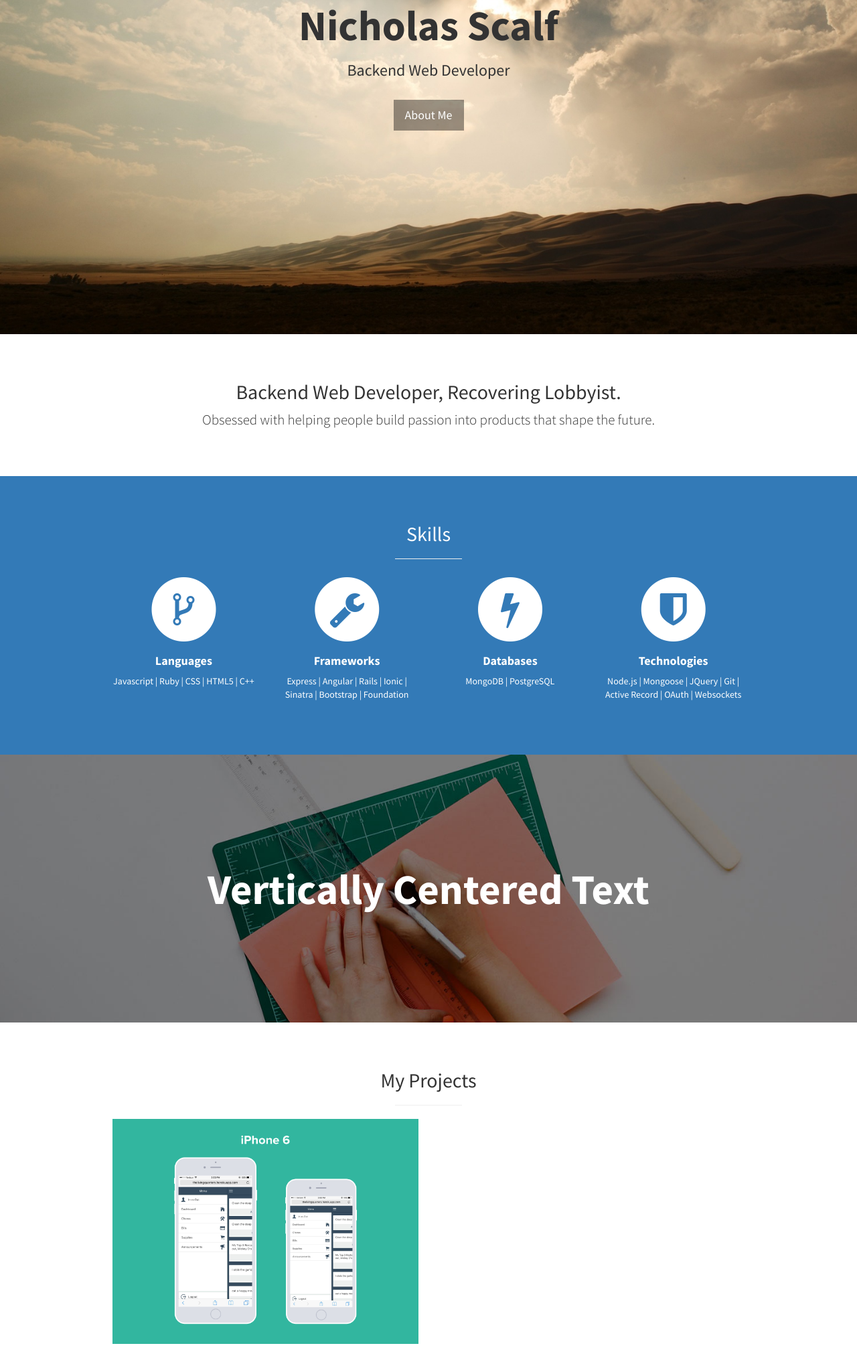
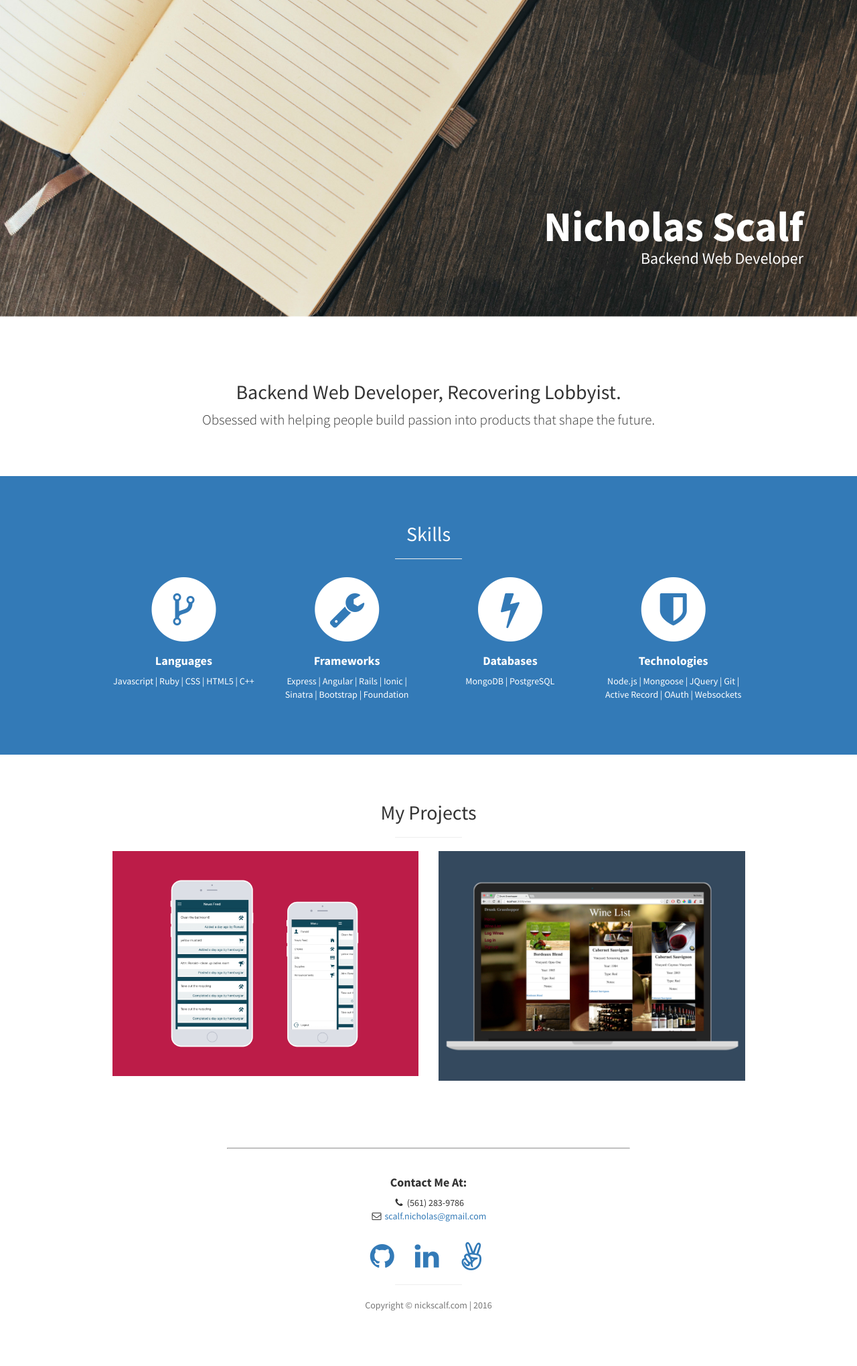
Before and after one commit to nscalf561/portfolio, a plain HTML site: page index.html in a window 1280 px wide. Shown: the part 301-2341 px from the top of the page at 67% size. After the commit the page ends 2280 px from the top, so only its background shows below. Drawn offline with Linux system fonts and the light colour scheme.

Commit message:
finalizes basic portfolio

```diff
--- a/css/stylish-portfolio.css
+++ b/css/stylish-portfolio.css
@@ -18,15 +18,21 @@ body {
 
 .text-vertical-center {
 	display: table-cell;
-    text-align: center;
-    vertical-align: middle;
+	text-align: right;
+	vertical-align: bottom;
+	color:white;
+	margin: 40px;
 }
 
 .text-vertical-center h1 {
-    margin: 0;
+	margin: 80px 80px 0 80px;
 	padding: 0;
 	font-size: 4.5em;
 	font-weight: 700;
+}
+
+.text-vertical-center h3 {
+	margin: 0 80px 80px 80px;
 }
 
 /* Custom Button Styles */
@@ -61,6 +67,13 @@ body {
 
 hr.small {
 	max-width: 100px;
+}
+
+hr.med {
+	max-width: 600px;
+	display: block;
+	border-style: inset;
+	border-width: 1px;
 }
 
 /* Side Menu */
@@ -155,11 +168,24 @@ hr.small {
 	position: relative;
 	width: 100%;
 	height: 100%;
-    background: url(../img/bg.jpg) no-repeat center center scroll;
+	background: url(../img/notebook.jpeg) no-repeat center center scroll;
 	-webkit-background-size: cover;
 	-moz-background-size: cover;
 	background-size: cover;
 	-o-background-size: cover;
+}
+
+#nameInTop, #titleInTop {
+	color: white;
+	text-align: right !important;
+	vertical-align: bottom !important;
+}
+
+#nameInTop h1 {
+	margin: 0;
+	padding: 0;
+	font-size: 4.5em;
+	font-weight: 700;
 }
 
 /* About */
@@ -225,6 +251,11 @@ hr.small {
 	max-height: 333px;
 }
 
+#drunken-grasshopper {
+	max-width: 500px;
+	max-height: 333px;
+}
+
 /* Map */
 
 .map {
@@ -240,5 +271,5 @@ hr.small {
 /* Footer */
 
 footer {
-    padding: 100px 0;
+	padding: 10px 0;
 }
--- a/index.html
+++ b/index.html
@@ -46,9 +46,9 @@
 			<li>
 				<a href="#about" onclick = $("#menu-close").click(); >About</a>
 			</li>
-<!--             <li>
-				<a href="#services" onclick = $("#menu-close").click(); >Services</a>
-			</li> -->
+            <li>
+				<a href="#skills" onclick = $("#menu-close").click(); >Skills</a>
+			</li>
 			<li>
 				<a href="#portfolio" onclick = $("#menu-close").click(); >Portfolio</a>
 			</li>
@@ -61,10 +61,10 @@
 	<!-- Header -->
 	<header id="top" class="header">
 		<div class="text-vertical-center">
-			<h1>Nicholas Scalf</h1>
-			<h3>Backend Web Developer</h3>
+			<h1 id="nameInTop">Nicholas Scalf</h1>
+			<h3 id="titleInTop">Backend Web Developer</h3>
 			<br>
-			<a href="#about" class="btn btn-dark btn-lg">About Me</a>
+			<!-- <a href="#about"  class="btn btn-dark btn-lg">About Me</a> -->
 		</div>
 	</header>
 
@@ -84,7 +84,7 @@
 
 	<!-- Services -->
 	<!-- The circle icons use Font Awesome's stacked icon classes. For more information, visit http://fontawesome.io/examples/ -->
-	<section id="services" class="services bg-primary">
+	<section id="skills" class="services bg-primary">
 		<div class="container">
 			<div class="row text-center">
 				<div class="col-lg-10 col-lg-offset-1">
@@ -151,12 +151,12 @@
 	</section>
 
 	<!-- Callout -->
-	<aside class="callout">
+<!-- 	<aside class="callout">
 		<div class="text-vertical-center">
 			<h1>Vertically Centered Text</h1>
 		</div>
 	</aside>
-
+ -->
 	<!-- Portfolio -->
 	<section id="portfolio" class="portfolio">
 		<div class="container">
@@ -168,18 +168,18 @@
 						<div class="col-md-6">
 							<div class="portfolio-item">
 								<a href="http://thelivingquarters.herokuapp.com/">
-									<img class="img-portfolio img-responsive" src="./img/iphone6-living-quarters.jpg">
+									<img class="img-portfolio img-responsive" src="./img/iphone6-living-quarters.png">
+								</a>
+							</div>
+						</div>
+						<div class="col-md-6">
+							<div class="portfolio-item">
+								<a href="http://drunken-grasshopper.herokuapp.com/">
+									<img class="img-portfolio img-responsive"  src="./img/drunken-grasshopper.jpg">
 								</a>
 							</div>
 						</div>
 						<!-- <div class="col-md-6">
-							<div class="portfolio-item">
-								<a href="#">
-									<img class="img-portfolio img-responsive" id="living-quarters" src="img/portfolio-2.jpg">
-								</a>
-							</div>
-						</div>
-						<div class="col-md-6">
 							<div class="portfolio-item">
 								<a href="#">
 									<img class="img-portfolio img-responsive" src="img/portfolio-3.jpg">
@@ -205,7 +205,7 @@
 	</section>
 
 	<!-- Call to Action -->
-	<aside class="call-to-action bg-primary">
+<!-- 	<aside class="call-to-action bg-primary">
 		<div class="container">
 			<div class="row">
 				<div class="col-lg-12 text-center">
@@ -215,7 +215,7 @@
 				</div>
 			</div>
 		</div>
-	</aside>
+	</aside> -->
 
 	<!-- Map -->
 <!--     <section id="contact" class="map">
@@ -228,8 +228,9 @@
 	</section> -->
 
 	<!-- Footer -->
+	<hr class="med">
 	<footer>
-		<div class="container">
+		<div class="container" id="contact">
 			<div class="row">
 				<div class="col-lg-10 col-lg-offset-1 text-center">
 					<h4><strong>Contact Me At:</strong>
@@ -253,7 +254,7 @@
 						</li>
 					</ul>
 					<hr class="small">
-					<p class="text-muted">Copyright &copy; nickscalf.com 2016</p>
+					<p class="text-muted">Copyright &copy; nickscalf.com | 2016</p>
 				</div>
 			</div>
 		</div>
```
Also changed, not shown: img/drunken-grasshopper.jpg (added), img/flat-macbook-pro-mockup.png (added), img/iphone6-living-quarters.jpg (deleted), img/iphone6-living-quarters.png (added), img/notebook.jpeg (added). Lines whose indentation alone changed are shown as unchanged.
